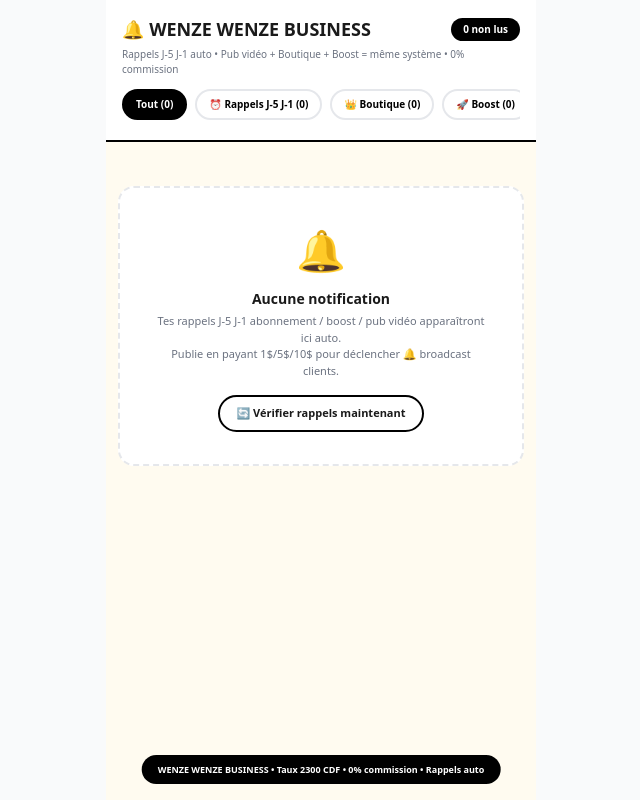
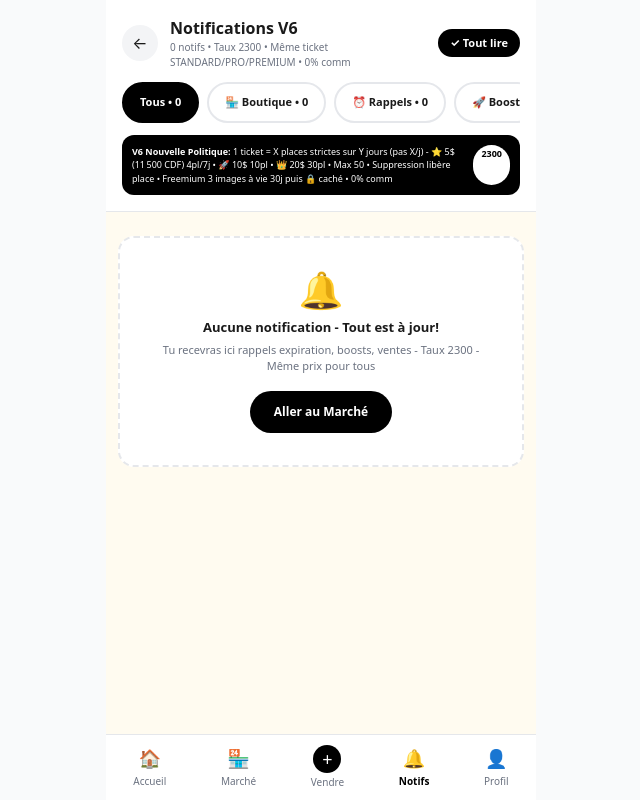
Before and after one commit to kongolokelvin47-cmd/Wenze-pwa, a Next.js app: page /notifications in a window 1280 px wide. Shown: the whole page, without its empty margins (319-959 px from the left). Built offline with nearby package versions, Linux system fonts and the light colour scheme.

Commit message:
Refactor NotificationsPage for improved readability

```diff
--- a/app/notifications/page.tsx
+++ b/app/notifications/page.tsx
@@ -1,171 +1,189 @@
 "use client";
 import { useState, useEffect, useMemo } from "react";
 import { useRouter } from "next/navigation";
-import { getNotifications, markAsRead, markAllAsRead, checkAndNotifyExpirations, WenzeNotif } from "@/lib/notifications";
+import Link from "next/link";
+import { getNotifications, markAsRead, markAllAsRead, checkAndNotifyExpirations, type WenzeNotif } from "@/lib/notifications";
+import { TAUX_CDF, toCDFString, verifierAbonnement, PALIERS } from "@/lib/paiement";
+
+const cleanWa = (n: string) => (n || "").toString().replace(/[^0-9]/g,"").replace(/^0+/,"");
+
+function formatNotifDate(d?: string){
+  if(!d) return "";
+  const diff = Date.now() - new Date(d).getTime();
+  if(diff<60000) return "À l'instant";
+  if(diff<3600000) return `${Math.floor(diff/60000)}m`;
+  if(diff<86400000) return `${Math.floor(diff/3600000)}h`;
+  if(diff<259200000) return `${Math.floor(diff/86400000)}j`;
+  return new Date(d).toLocaleDateString("fr-FR",{day:"2-digit",month:"short"});
+}
+
+function notifConfig(type: string){
+  const t=(type||"").toLowerCase();
+  if(t.includes("boutique")||t.includes("annonce")) return { icon:"🏪", color:"bg-purple-100 border-purple-200 text-purple-700", label:"Boutique" };
+  if(t.includes("rappel")||t.includes("expire")||t.includes("expir")) return { icon:"⏰", color:"bg-orange-100 border-orange-200 text-orange-700", label:"Rappel" };
+  if(t.includes("boost")||t.includes("palier")||t.includes("premium")||t.includes("pro")||t.includes("standard")) return { icon:"🚀", color:"bg-black text-white border-black", label:"Boost" };
+  if(t.includes("pub")||t.includes("video")||t.includes("promo")) return { icon:"📢", color:"bg-blue-100 border-blue-200 text-blue-700", label:"Pub" };
+  if(t.includes("perso")||t.includes("compte")||t.includes("cache")) return { icon:"👤", color:"bg-red-50 border-red-200 text-red-700", label:"Compte" };
+  return { icon:"🔔", color:"bg-gray-100 border-gray-200 text-gray-700", label:"Info" };
+}
 
 export default function NotificationsPage(){
   const router = useRouter();
   const [notifs, setNotifs] = useState<WenzeNotif[]>([]);
   const [filter, setFilter] = useState<"all"|"boutique"|"rappels"|"boost"|"pub-video"|"perso">("all");
+  const [abInfo, setAbInfo] = useState<any>(null);
 
   function load(){
     try{
       const raw = localStorage.getItem("wenze_user");
       const user = raw ? JSON.parse(raw) : {};
-      const uid = user.id || user.ownerWhatsapp || user.whatsapp || "guest";
-      const list = getNotifications(uid);
-      setNotifs(list || []);
-    }catch{
-      setNotifs([]);
-    }
+      const uid = cleanWa(user.ownerWhatsapp||user.whatsapp||"") || user.id || "guest";
+      if(uid==="guest"){ setNotifs([]); return; }
+      const list = getNotifications(uid) || [];
+      // V6: tri non lues d'abord + récentes d'abord
+      const sorted = [...list].sort((a:any,b:any)=>{
+        const aUnread = !a.read ? 1 : 0; const bUnread = !b.read ? 1 : 0;
+        if(aUnread!==bUnread) return bUnread-aUnread;
+        return new Date(b.date||b.createdAt||0).getTime() - new Date(a.date||a.createdAt||0).getTime();
+      });
+      setNotifs(sorted);
+      try{ const ab=verifierAbonnement(); setAbInfo(ab); }catch{}
+    }catch{ setNotifs([]); }
   }
 
-  useEffect(function(){
+  useEffect(()=>{
     try{ checkAndNotifyExpirations(); }catch(e){ console.log("check exp",e); }
     load();
-    const i = setInterval(load, 2500);
-    const j = setInterval(function(){
-      try{ checkAndNotifyExpirations(); load(); }catch{}
-    }, 15000);
-    return function(){ clearInterval(i); clearInterval(j); };
+    // V6 BATTERIE: 1 seul interval 30s, pas 2.5s - cleanup obligatoire
+    const interval = setInterval(()=>{ try{ checkAndNotifyExpirations(); }catch{} load(); }, 30000);
+    // Listener storage pour temps réel sans poll
+    const onStorage = (e: StorageEvent)=>{ if(e.key?.includes("wenze_notif")||e.key?.includes("wenze_user")) load(); };
+    window.addEventListener("storage", onStorage);
+    return ()=>{ clearInterval(interval); window.removeEventListener("storage", onStorage); };
   },[]);
 
-  const filtered = useMemo(function(){
-    const result:WenzeNotif[] = [];
-    for(let k=0;k<notifs.length;k++){
-      const n = notifs[k];
-      const type = n.type || "";
-      if(filter === "all"){ result.push(n); continue; }
-      if(filter === "rappels"){
-        if(type.indexOf("rappel") >=0 || type.indexOf("expiration") >=0 || type.indexOf("expire") >=0) result.push(n);
-        continue;
+  const filtered = useMemo(()=>{
+    if(filter==="all") return notifs;
+    return notifs.filter((n:any)=>{
+      const t=(n.type||n.categorie||"").toLowerCase();
+      if(filter==="boutique") return t.includes("boutique")||t.includes("annonce");
+      if(filter==="rappels") return t.includes("rappel")||t.includes("expire")||t.includes("expir")||t.includes("cache");
+      if(filter==="boost") return t.includes("boost")||t.includes("palier")||t.includes("premium")||t.includes("pro")||t.includes("standard");
+      if(filter==="pub-video") return t.includes("pub")||t.includes("video")||t.includes("promo");
+      if(filter==="perso") return t.includes("perso")||t.includes("compte");
+      return true;
+    });
+  },[notifs,filter]);
+
+  const stats = { all:notifs.length, unread:notifs.filter((n:any)=>!n.read).length, boutique:notifs.filter((n:any)=>(n.type||"").toLowerCase().includes("boutique")).length, rappels:notifs.filter((n:any)=>{ const t=(n.type||"").toLowerCase(); return t.includes("rappel")||t.includes("expire")||t.includes("cache"); }).length };
+
+  const grouped = useMemo(()=>{
+    const today: WenzeNotif[]=[]; const yesterday: WenzeNotif[]=[]; const older: WenzeNotif[]=[];
+    const now=new Date(); const startToday=new Date(now.getFullYear(),now.getMonth(),now.getDate()).getTime(); const startYesterday=startToday-86400000;
+    for(const n of filtered){
+      const ts=new Date((n as any).date||(n as any).createdAt||Date.now()).getTime();
+      if(ts>=startToday) today.push(n); else if(ts>=startYesterday) yesterday.push(n); else older.push(n);
     }
-      if(filter === "boutique"){
-        if(type.indexOf("boutique") >=0 || type.indexOf("abonnement") >=0 || type.indexOf("publication") >=0) result.push(n);
-        continue;
-      }
-      if(filter === "boost"){
-        if(type.indexOf("boost") >=0) result.push(n);
-        continue;
-      }
-      if(filter === "pub-video"){
-        if(type.indexOf("pub") >=0 || type.indexOf("video") >=0) result.push(n);
-        continue;
-      }
-      if(filter === "perso"){
-        if(type.indexOf("perso") >=0 || type.indexOf("message") >=0 || type.indexOf("commande") >=0) result.push(n);
-        continue;
-      }
-    }
-    return result;
-  },[notifs, filter]);
+    return { today, yesterday, older };
+  },[filtered]);
 
-  const unread = useMemo(function(){
-    let c = 0;
-    for(let i=0;i<notifs.length;i++){ if(!notifs[i].read) c++; }
-    return c;
-  },[notifs]);
-
-  function getIcon(type:string){
-    const t = type || "";
-    if(t.indexOf("pub") >=0) return "🎬";
-    if(t.indexOf("boost") >=0) return "🚀";
-    if(t.indexOf("rappel") >=0 || t.indexOf("expiration") >=0) return "⏰";
-    if(t.indexOf("abonnement") >=0 || t.indexOf("boutique") >=0) return "👑";
-    if(t.indexOf("publication") >=0) return "🔔";
-    return "📦";
-  }
-
-  function getColor(type:string, read?:boolean){
-    const t = type || "";
-    if(read) return "bg-white border-gray-200";
-    if(t.indexOf("rappel") >=0 || t.indexOf("expiration") >=0) return "bg-red-50 border-red-300";
-    if(t.indexOf("pub") >=0) return "bg-purple-50 border-purple-300";
-    if(t.indexOf("boost") >=0) return "bg-orange-50 border-orange-300";
-    if(t.indexOf("abonnement") >=0) return "bg-green-50 border-green-300";
-    return "bg-[#FFFBF0] border-black";
-  }
-
-  function countBy(typeStr:string){
-    let c = 0;
-    for(let i=0;i<notifs.length;i++){
-      const t = notifs[i].type || "";
-      if(t.indexOf(typeStr) >=0) c++;
-    }
-    return c;
-  }
+  const handleOpen = (n: WenzeNotif)=>{
+    try{ markAsRead((n as any).id); load(); }catch{}
+    const link=(n as any).link||(n as any).url;
+    if(link) router.push(link);
+  };
 
   return (
     <div className="max-w-[430px] mx-auto min-h-screen bg-[#FFFBF0] pb-24">
-      <div className="sticky top-0 bg-white border-b-2 border-black p-4 z-10">
-        <div className="flex items-center justify-between">
-          <h1 className="font-black text-[18px]">🔔 WENZE WENZE BUSINESS</h1>
-          <span className="bg-black text-white text-[10px] font-black px-3 py-1 rounded-full">{unread} non lus</span>
+      <header className="sticky top-0 bg-white/95 backdrop-blur z-20 p-4 border-b">
+        <div className="flex items-center gap-3">
+          <Link href="/" className="w-9 h-9 bg-gray-100 rounded-full flex items-center justify-center">←</Link>
+          <div className="flex-1">
+            <h1 className="font-black text-[16px] flex items-center gap-2">Notifications V6 {stats.unread>0&&<span className="bg-red-500 text-white text-[10px] px-2 py-0.5 rounded-full animate-pulse">{stats.unread} non lues</span>}</h1>
+            <p className="text-[10px] text-gray-500">{notifs.length} notifs • Taux {TAUX_CDF} • Même ticket {Object.keys(PALIERS).join("/")} • 0% comm</p>
           </div>
-        <p className="text-[10px] text-gray-500 mt-1">Rappels J-5 J-1 auto • Pub vidéo + Boutique + Boost = même système • 0% commission</p>
-        <div className="flex gap-2 mt-3 overflow-x-auto pb-1">
-          <button onClick={function(){ setFilter("all"); }} className={"whitespace-nowrap px-3 py-1.5 rounded-full text-[10px] font-black border-2 "+(filter==="all"?"bg-black text-white border-black":"bg-white text-black border-gray-200")}>Tout ({notifs.length})</button>
-          <button onClick={function(){ setFilter("rappels"); }} className={"whitespace-nowrap px-3 py-1.5 rounded-full text-[10px] font-black border-2 "+(filter==="rappels"?"bg-black text-white border-black":"bg-white text-black border-gray-200")}>⏰ Rappels J-5 J-1 ({countBy("rappel")})</button>
-          <button onClick={function(){ setFilter("boutique"); }} className={"whitespace-nowrap px-3 py-1.5 rounded-full text-[10px] font-black border-2 "+(filter==="boutique"?"bg-black text-white border-black":"bg-white text-black border-gray-200")}>👑 Boutique ({countBy("abonnement")})</button>
-          <button onClick={function(){ setFilter("boost"); }} className={"whitespace-nowrap px-3 py-1.5 rounded-full text-[10px] font-black border-2 "+(filter==="boost"?"bg-black text-white border-black":"bg-white text-black border-gray-200")}>🚀 Boost ({countBy("boost")})</button>
-          <button onClick={function(){ setFilter("pub-video"); }} className={"whitespace-nowrap px-3 py-1.5 rounded-full text-[10px] font-black border-2 "+(filter==="pub-video"?"bg-black text-white border-black":"bg-white text-black border-gray-200")}>🎬 Pub Vidéo ({countBy("pub")})</button>
-        </div>
-        {unread>0 ? (
-          <button onClick={function(){ markAllAsRead(); load(); }} className="mt-3 w-full bg-black text-white py-2 rounded-full font-black text-[11px]">Marquer tout lu ({unread})</button>
-        ) : null}
+          <button onClick={()=>{ try{ markAllAsRead(cleanWa(JSON.parse(localStorage.getItem("wenze_user")||"{}").ownerWhatsapp||"")||JSON.parse(localStorage.getItem("wenze_user")||"{}").id||"guest"); load(); }catch{} }} className="text-[11px] bg-black text-white px-3 py-1.5 rounded-full font-bold">✓ Tout lire</button>
         </div>
 
-      <div className="p-3 space-y-3">
+        <div className="mt-3 flex gap-2 overflow-x-auto">
+          {[
+            {id:"all",label:`Tous • ${stats.all}`},
+            {id:"boutique",label:`🏪 Boutique • ${stats.boutique}`},
+            {id:"rappels",label:`⏰ Rappels • ${stats.rappels}`},
+            {id:"boost",label:"🚀 Boost"},
+            {id:"pub-video",label:"📢 Pub"},
+            {id:"perso",label:"👤 Compte"},
+          ].map(c=>(
+            <button key={c.id} onClick={()=>setFilter(c.id as any)} className={`whitespace-nowrap py-2.5 px-4 rounded-full font-black text-[11px] border-2 ${filter===c.id?"bg-black text-white border-black":"bg-white border-gray-200"}`}>{c.label}</button>
+          ))}
+        </div>
+
+        <div className="mt-3 bg-black text-white rounded-xl p-2.5 text-[9px] flex justify-between">
+          <span><b>V6 Nouvelle Politique:</b> 1 ticket = X places strictes sur Y jours (pas X/j) - ⭐ 5$ ({toCDFString(5)}) 4pl/7j • 🚀 10$ 10pl • 👑 20$ 30pl • Max 50 • Suppression libère place • Freemium 3 images à vie 30j puis 🔒 caché • 0% comm</span>
+          <span className="bg-white text-black px-2 py-0.5 rounded-full font-black shrink-0 ml-2">{TAUX_CDF}</span>
+        </div>
+
+        {abInfo && (
+          <div className="mt-3 bg-white border rounded-xl p-2.5 flex gap-2 text-[10px]">
+            <span className={`px-2 py-1 rounded-full font-bold ${abInfo.isPaye?"bg-green-100 text-green-700":"bg-orange-100 text-orange-700"}`}>{abInfo.badge} {abInfo.palierId}</span>
+            <span className="bg-gray-100 px-2 py-1 rounded-full">{abInfo.placesRestantes||0} places libres / {abInfo.maxPlaces||50} max</span>
+            <span className="bg-gray-100 px-2 py-1 rounded-full">{abInfo.joursRestants||0}j restants</span>
+            {abInfo.isCache && <span className="bg-red-100 text-red-700 px-2 py-1 rounded-full font-bold">🔒 Caché</span>}
+          </div>
+        )}
+      </header>
+
+      <div className="p-0">
         {filtered.length===0 ? (
-          <div className="bg-white border-2 border-dashed rounded-2xl p-8 text-center mt-8">
-            <p className="text-[40px]">🔔</p>
-            <p className="font-black text-[14px] mt-2">Aucune notification {filter!=="all"?filter:""}</p>
-            <p className="text-[11px] text-gray-500 mt-1">Tes rappels J-5 J-1 abonnement / boost / pub vidéo apparaîtront ici auto.<br/>Publie en payant 1$/5$/10$ pour déclencher 🔔 broadcast clients.</p>
-            <button onClick={function(){ try{ checkAndNotifyExpirations(); }catch{} load(); }} className="mt-4 bg-white border-2 border-black px-4 py-2 rounded-full font-black text-[11px]">🔄 Vérifier rappels maintenant</button>
+          <div className="mt-6 mx-3 bg-white border-2 border-dashed rounded-2xl p-8 text-center">
+            <p className="text-4xl">🔔</p>
+            <p className="font-black mt-2 text-[13px]">{filter!=="all"?`Pas de notif "${filter}"`:"Aucune notification - Tout est à jour!"}</p>
+            <p className="text-[11px] text-gray-500 mt-1">Tu recevras ici rappels expiration, boosts, ventes - Taux {TAUX_CDF} - Même prix pour tous</p>
+            <Link href="/market" className="mt-4 inline-block bg-black text-white px-6 py-3 rounded-full font-black text-[12px]">Aller au Marché</Link>
           </div>
-        ) : filtered.map(function(n:any){
-          const type = n.type || "";
-          const isRappel = type.indexOf("rappel") >=0 || type.indexOf("expiration") >=0;
-          const isPub = type.indexOf("pub") >=0;
-          const isBoost = type.indexOf("boost") >=0;
-          let dateStr = "Maintenant";
-          try{ if(n.createdAt) dateStr = new Date(n.createdAt).toLocaleString("fr-FR"); }catch{}
-          let annonceId = "";
-          if(n.data && n.data.annonceId) annonceId = n.data.annonceId;
-          let pubId = "";
-          if(n.data && n.data.pubId) pubId = n.data.pubId;
-          let prixUSD = "";
-          if(n.data && n.data.prixUSD) prixUSD = n.data.prixUSD;
-
+        ) : (
+          <div className="bg-white divide-y divide-gray-100">
+            {[
+              {label:"Aujourd'hui", list: grouped.today},
+              {label:"Hier", list: grouped.yesterday},
+              {label:"Plus ancien", list: grouped.older},
+            ].map(g=> g.list.length>0 && (
+              <div key={g.label}>
+                <div className="bg-gray-50 px-4 py-2 text-[10px] font-black text-gray-500 uppercase tracking-wider">{g.label} • {g.list.length}</div>
+                {g.list.map((n:any)=>{
+                  const cfg=notifConfig(n.type||n.categorie||"");
+                  const isUnread=!n.read;
                   return (
-            <div key={n.id} className={"border-2 rounded-2xl p-3 cursor-pointer "+getColor(type, n.read)} onClick={function(){ markAsRead(n.id); load(); if(annonceId) router.push("/produit/"+annonceId); else if(pubId) router.push("/video"); else if(isRappel) router.push("/abonnement"); }}>
-              <div className="flex gap-3">
-                <div className="text-[22px]">{getIcon(type)}</div>
-                <div className="flex-1">
-                  <div className="flex items-center justify-between">
-                    <p className="font-black text-[12px]">{n.title}</p>
-                    {!n.read ? <span className="w-2 h-2 bg-red-500 rounded-full"></span> : null}
+                    <button key={n.id} onClick={()=>handleOpen(n)} className={`w-full text-left flex gap-3 p-4 hover:bg-gray-50 transition ${isUnread?"bg-orange-50/60 border-l-4 border-l-orange-500":""}`}>
+                      <div className={`w-10 h-10 rounded-full flex items-center justify-center text-[16px] shrink-0 border ${cfg.color}`}>{cfg.icon}</div>
+                      <div className="flex-1 min-w-0">
+                        <div className="flex justify-between gap-2">
+                          <p className={`text-[13px] truncate ${isUnread?"font-black":"font-bold"}`}>{n.titre||n.title||cfg.label}</p>
+                          <span className="text-[10px] text-gray-400 shrink-0">{formatNotifDate(n.date||n.createdAt)}</span>
                         </div>
-                  <p className="text-[11px] text-gray-700 mt-1 leading-[14px]">{n.message}</p>
-                  <div className="flex items-center gap-2 mt-2">
-                    <span className="text-[9px] text-gray-400">{dateStr}</span>
-                    {isRappel ? <span className="bg-red-500 text-white text-[8px] font-black px-2 py-0.5 rounded-full">ACTION J-5 J-1</span> : null}
-                    {isPub ? <span className="bg-purple-600 text-white text-[8px] font-black px-2 py-0.5 rounded-full">PUB VIDEO</span> : null}
-                    {isBoost ? <span className="bg-orange-500 text-white text-[8px] font-black px-2 py-0.5 rounded-full">BOOST TOP</span> : null}
-                  </div>
-                  {isRappel ? (
-                    <button className="mt-2 bg-black text-white text-[10px] font-black px-3 py-1.5 rounded-full" onClick={function(e:any){ e.stopPropagation(); router.push(pubId?"/abonnement?mode=pub-video":"/abonnement"); }}>Renouveler {prixUSD}$ - Garder droits 🔔</button>
-                  ) : null}
+                        <p className={`text-[11px] mt-0.5 line-clamp-2 ${isUnread?"text-black":"text-gray-600"}`}>{n.message||n.text||n.description||""}</p>
+                        <div className="flex gap-2 mt-1.5">
+                          <span className="text-[9px] bg-gray-100 px-2 py-0.5 rounded-full">{cfg.label}</span>
+                          {n.link&&<span className="text-[9px] bg-black text-white px-2 py-0.5 rounded-full">Voir →</span>}
+                          {isUnread&&<span className="text-[9px] bg-red-500 text-white px-2 py-0.5 rounded-full animate-pulse">Nouveau</span>}
                         </div>
                       </div>
-            </div>
+                    </button>
                   );
                 })}
               </div>
+            ))}
+          </div>
+        )}
+      </div>
 
-      <div className="fixed bottom-4 left-1/2 -translate-x-1/2 bg-black text-white px-4 py-2 rounded-full text-[9px] font-bold">
-        WENZE WENZE BUSINESS • Taux 2300 CDF • 0% commission • Rappels auto
+      <nav className="fixed bottom-0 max-w-[430px] w-full bg-white/95 backdrop-blur border-t flex justify-around py-2.5 text-[10px] z-30">
+        <Link href="/" className="flex flex-col items-center gap-0.5 text-gray-500"><span className="text-[18px]">🏠</span>Accueil</Link>
+        <Link href="/market" className="flex flex-col items-center gap-0.5 text-gray-500"><span className="text-[18px]">🏪</span>Marché</Link>
+        <Link href="/publier" className="flex flex-col items-center gap-0.5 text-gray-500"><span className="text-[18px] bg-black text-white w-7 h-7 rounded-full flex items-center justify-center">+</span>Vendre</Link>
+        <Link href="/notifications" className="font-black text-black flex flex-col items-center gap-0.5"><span className="text-[18px] relative">🔔{stats.unread>0&&<span className="absolute -top-1 -right-2 bg-red-500 text-white text-[8px] w-4 h-4 rounded-full flex items-center justify-center">{stats.unread}</span>}</span>Notifs</Link>
+        <Link href="/profil" className="flex flex-col items-center gap-0.5 text-gray-500"><span className="text-[18px]">👤</span>Profil</Link>
+      </nav>
     </div>
-    </div>
-  );
+  )
     }
```
Lines whose indentation alone changed are shown as unchanged.
